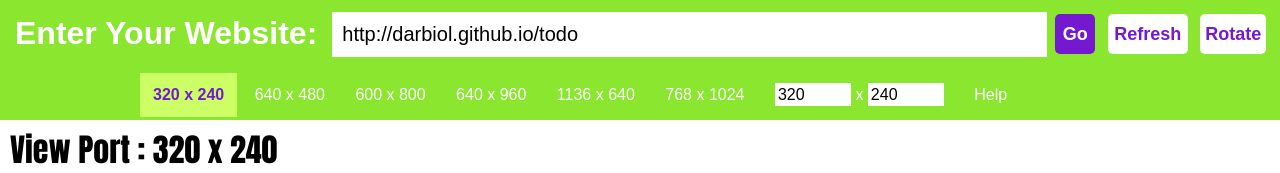
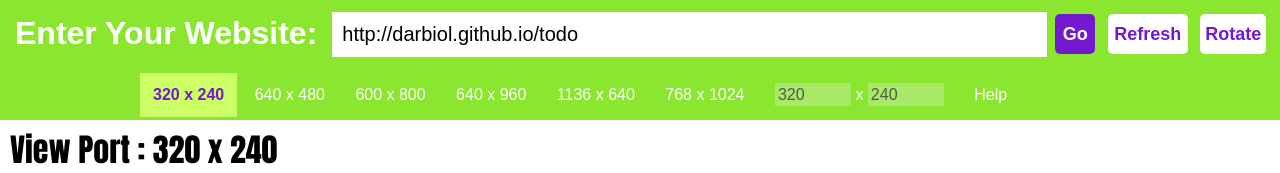
Before and after one commit to Darbiol/darbiol.github.io, a plain HTML site: page responsiveness/index.html in a window 1280 px wide. Shown: the top 173 px of the page. Drawn offline with Linux system fonts and the light colour scheme.

Commit message:
disabled custom viewport size

```diff
--- a/responsiveness/index.html
+++ b/responsiveness/index.html
@@ -45,7 +45,7 @@
 			<li data-res="768x1024" class="nav-link"><a href='#'>768 x 1024</a></li>
 			<li data-res="custom" class="nav-link">
 				<a href='#'>
-					<input id="viewPortW" type="text" value="320"> x <input id="viewPortH" type="text" value="240">
+					<input id="viewPortW" type="text" value="320" disabled> x <input id="viewPortH" type="text" value="240" disabled>
 				</a>
 			</li>
 			<li data-res="help" class="nav-link"><a href='#'>Help</a></li>
--- a/responsiveness/public/js/scripts.js
+++ b/responsiveness/public/js/scripts.js
@@ -32,6 +32,7 @@ $( document ).ready( function(){
 		});
 		//console.log(resolution);
 	} );
+
 // =========================  Contents Behavior ====================
 
 	$( 'li' ).click( function(){
```
